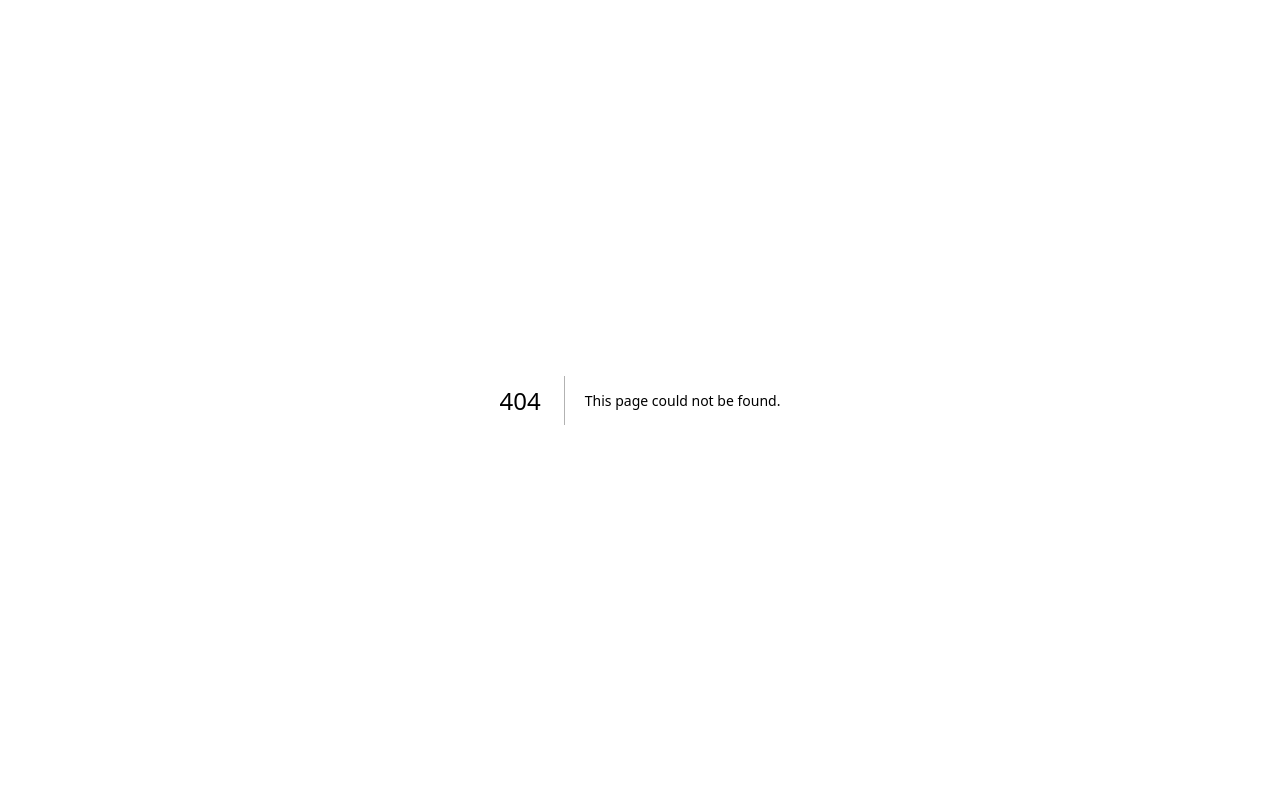
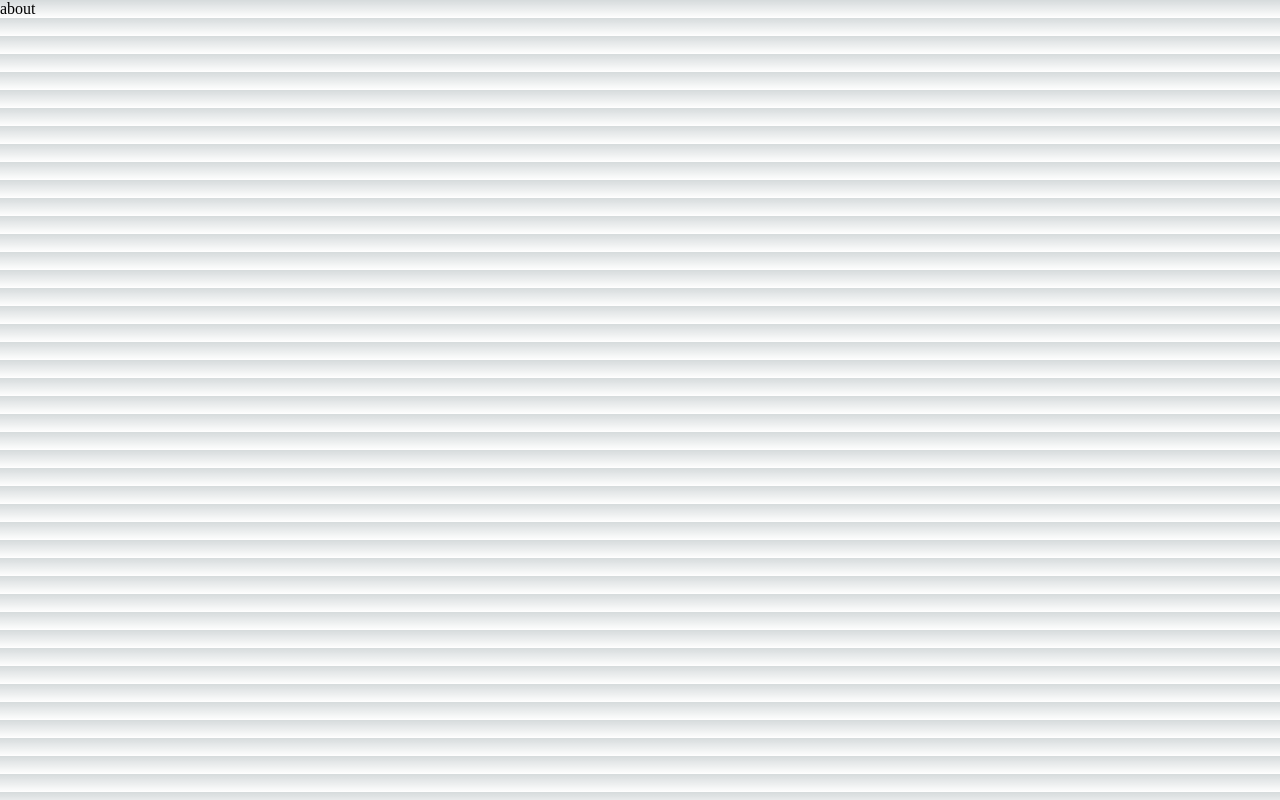
Before and after one commit to fishworm96/next-demo1, a Next.js app: page /about/1 in a window 1280 px wide. Before the commit this address had no page. Built offline with nearby package versions, Linux system fonts and the light colour scheme.

Commit message:
feat: 使用getStaticPaths

```diff
--- /dev/null
+++ b/src/pages/about/[id].tsx
@@ -0,0 +1,37 @@
+import { InferGetStaticPropsType } from "next"
+
+const About = ({ posts }: InferGetStaticPropsType<typeof getStaticProps>) => {
+  return <div>{posts}</div>
+}
+
+// 静态生成html
+// 服务器函数
+export const getStaticPaths = () => {
+  const paths = ["1", "2", "3"].map((path) => ({params: {id: path}}))
+
+  return {
+    // 静态生成可访问的路径到html中，传给getStaticProps函数
+    paths,
+    // 只能访问返回的路径，不然会404
+    // fallback: false
+    // 生成第一次返回的路径到html中，允许请求中不存在的路径。客户端请求将更新，适合动态请求。
+    fallback: true
+    // 请求页面时如果数据未准备好就阻塞请求，会显示加载页面，等待页面渲染完毕后再返回页面。相比第二种情况，相当于免除了组件中判断这一环节。
+    // fallback: "blocking"
+  }
+}
+
+// 静态生成html
+// 服务器函数
+export const getStaticProps = (content: {params: string}[]) => {
+  // 静态生成html
+  return {
+    props: {
+      posts: "about"
+    },
+    // 重复生成时间，10秒重新请求一次
+    revalidate: 10,
+  }
+}
+
+export default About
```
